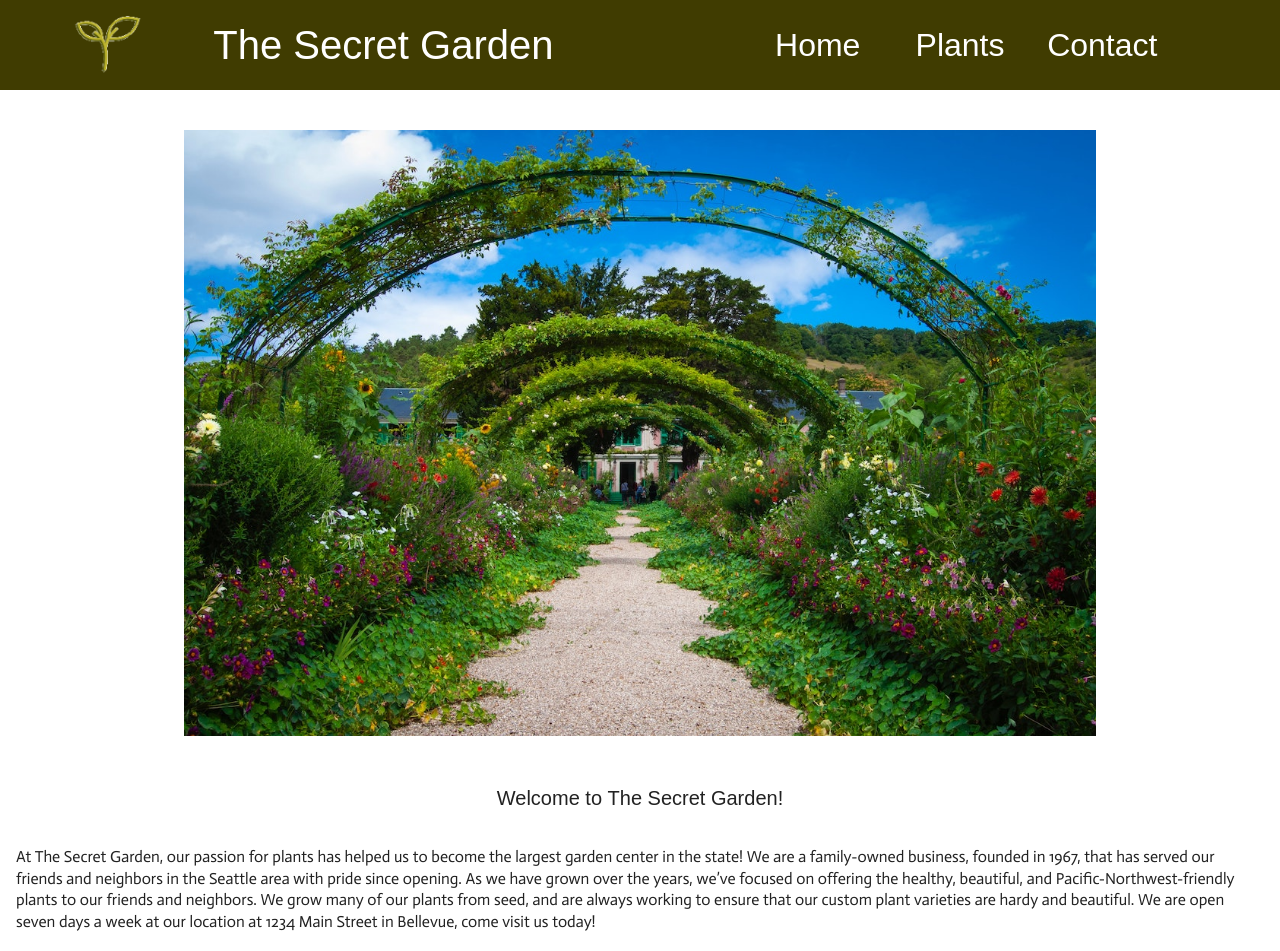
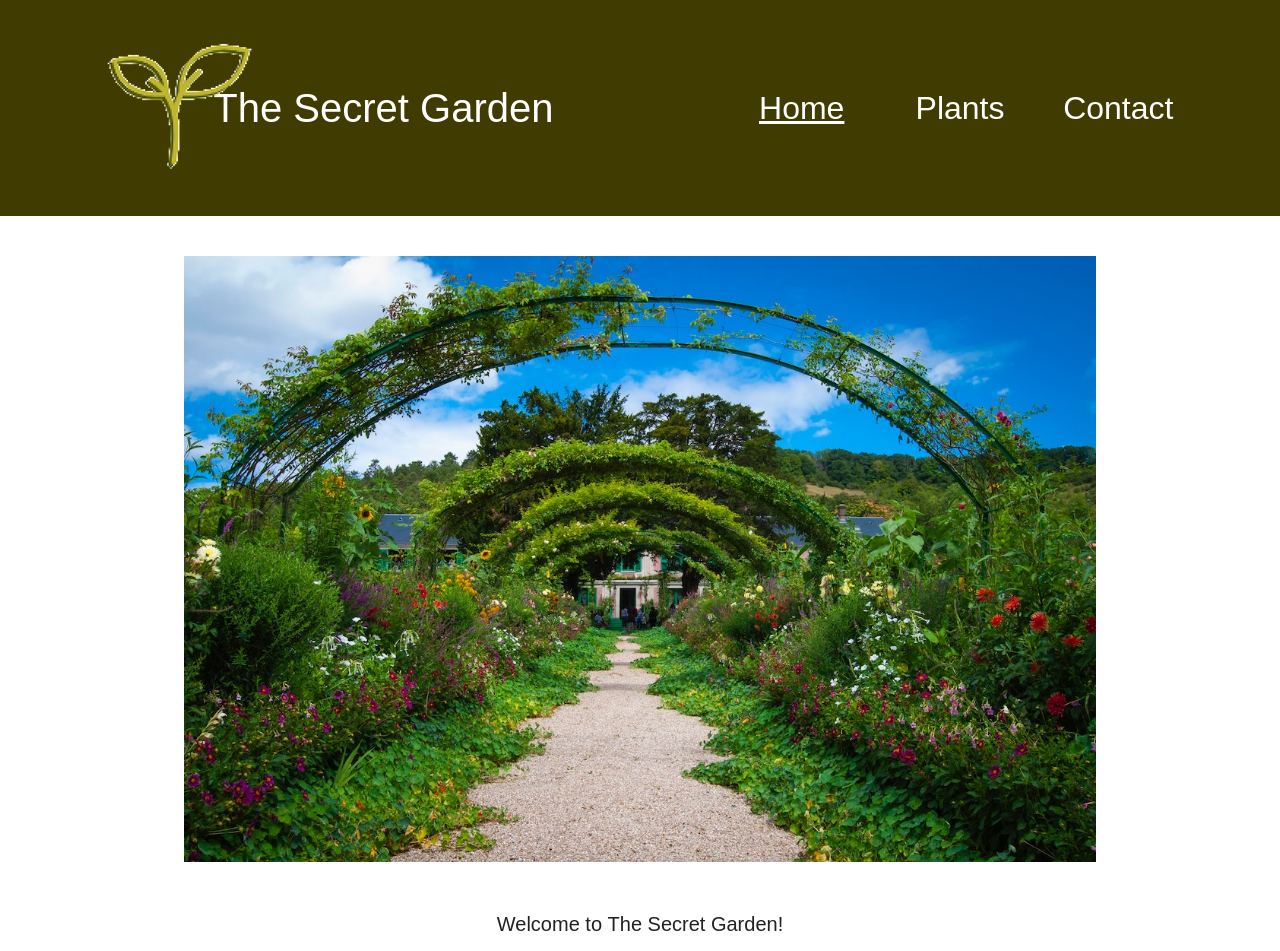
Before and after one commit to 1227427541/3.1_Activity, a plain HTML site: page index.html in a window 1280 px wide. Shown: the top 951 px of the page. Drawn offline with Linux system fonts and the light colour scheme; a web font is replaced by a local one.

Commit message:
Update styles.css

```diff
--- a/styles.css
+++ b/styles.css
@@ -115,6 +115,12 @@ nav ul{
 width: 100%;
 display: grid;
 grid-template-columns: 1fr 1fr 1fr;
+gap: 1rem;
+}
+#logo img {
+    height: 80%;
+    width: auto;
+    padding: .5rem 1rem;
 }
 a{
 color: var(--dark-gray);
@@ -128,7 +134,7 @@ text-align: center;
 font-size: 2rem;
 padding: 1.5rem 1rem;
 }
-nav a:active{
+nav .active{
 text-decoration: underline var(--white);
 text-decoration-thickness: 3px;
 }
```
